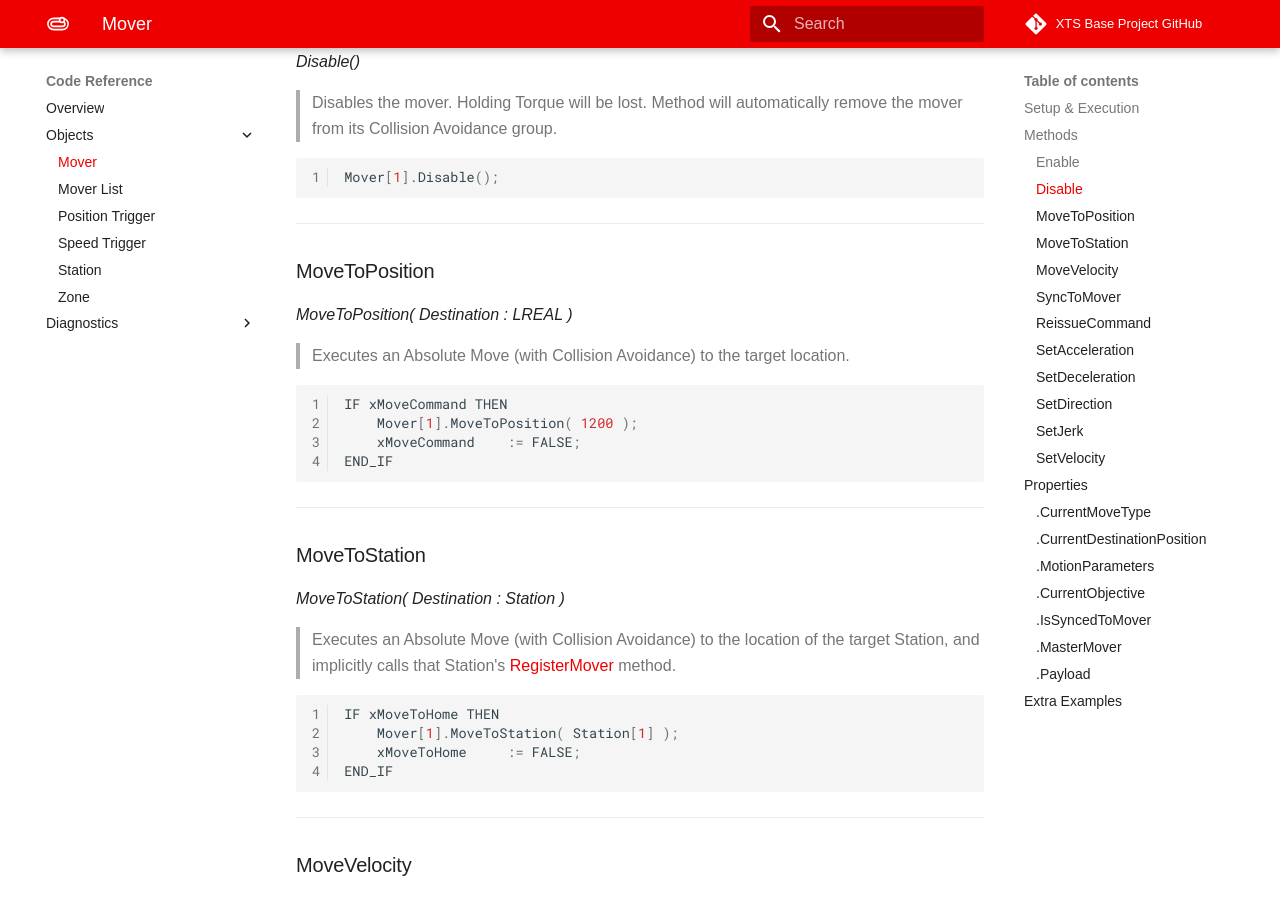
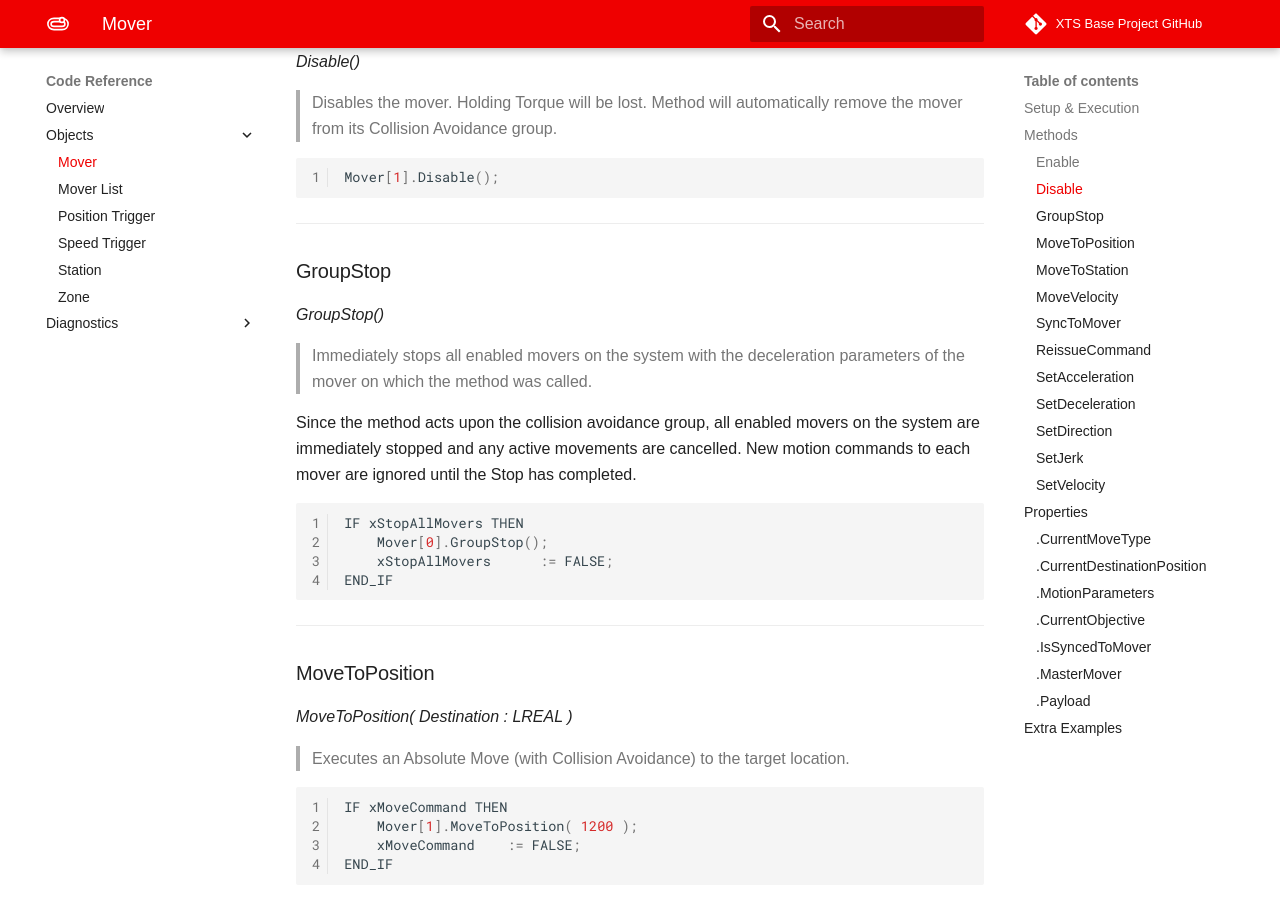
Before and after one commit to Beckhoff-USA-Community/XTS_Base, an MkDocs documentation site: the page built from Documentation/docs/CodeReference/Mover.md, in a window 1280 px wide and 900 px high, scrolled down 1477 px. Built offline with MkDocs 1.6.1 and Material for MkDocs 9.7.7, drawn with Linux system fonts in a browser that asks for light colours; some web fonts are replaced; comment, search, counter and statistics services are not loaded.

Commit message:
Added missing documentation for Mover.GroupStop()

````diff
--- a/Documentation/docs/CodeReference/Mover.md
+++ b/Documentation/docs/CodeReference/Mover.md
@@ -60,6 +60,23 @@ Mover[1].Enable();
 
 ```javascript
 Mover[1].Disable();
+```
+
+---
+
+### GroupStop
+
+*GroupStop()*
+
+> Immediately stops all enabled movers on the system with the deceleration parameters of the mover on which the method was called.
+
+Since the method acts upon the collision avoidance group, all enabled movers on the system are immediately stopped and any active movements are cancelled. New motion commands to each mover are ignored until the Stop has completed.
+
+```javascript
+IF xStopAllMovers THEN
+	Mover[0].GroupStop();
+	xStopAllMovers		:= FALSE;
+END_IF
 ```
 
 ---
````
